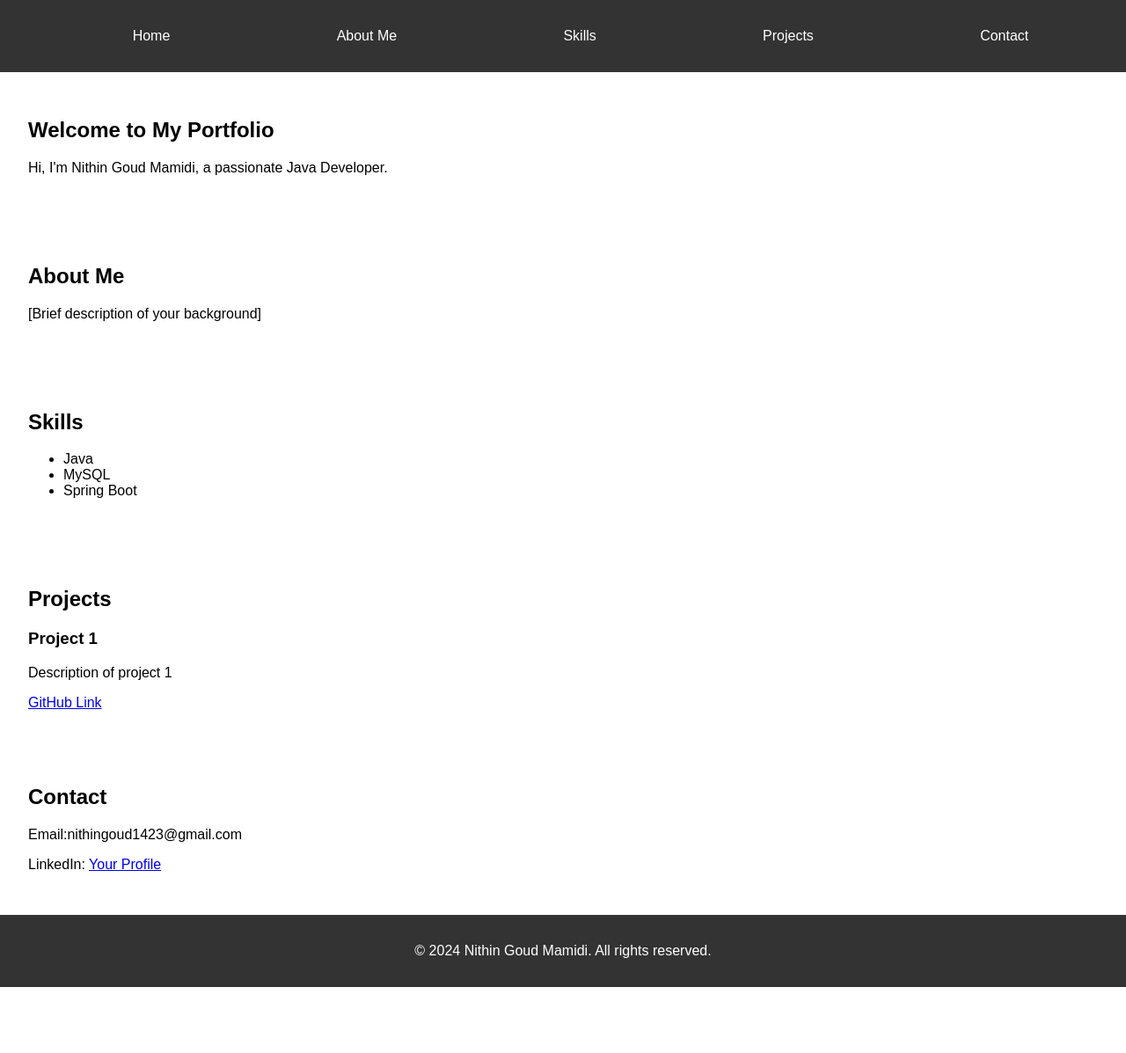
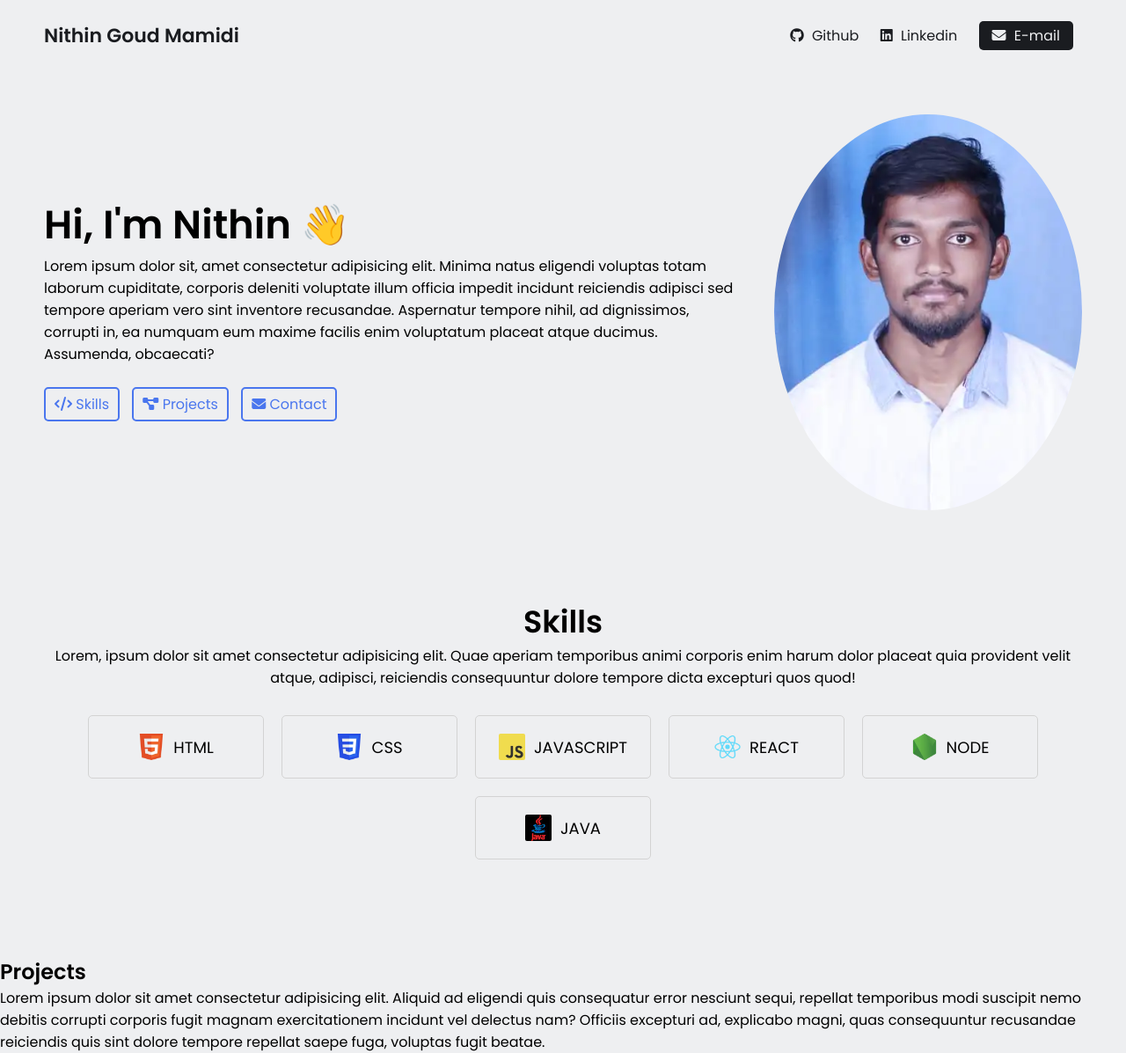
Before and after one commit to nithinbgm/My-Portfolio, a plain HTML site: page index.html in a window 1280 px wide. Shown: the whole page at 88% size. Before the commit the page ends 1122 px from the top, so only its background shows below. Drawn offline with Linux system fonts and the light colour scheme.

Commit message:
https://github.com/nithinbgm/portfolio.git

```diff
--- a/index.html
+++ b/index.html
@@ -3,59 +3,121 @@
 <head>
   <meta charset="UTF-8">
   <meta name="viewport" content="width=device-width, initial-scale=1.0">
-  <title>NithinMamidiDev.com</title>
-  <link rel="stylesheet" href="styles.css">
+
+
+  <link rel="preconnect" href="https://fonts.googleapis.com">
+<link rel="preconnect" href="https://fonts.gstatic.com" crossorigin>
+<link href="https://fonts.googleapis.com/css2?family=Poppins:wght@400;600&display=swap" rel="stylesheet">
+
+<link rel="stylesheet" href="https://cdnjs.cloudflare.com/ajax/libs/font-awesome/6.7.2/css/all.min.css" integrity="sha512-Evv84Mr4kqVGRNSgIGL/F/aIDqQb7xQ2vcrdIwxfjThSH8CSR7PBEakCr51Ck+w+/U6swU2Im1vVX0SVk9ABhg==" crossorigin="anonymous" referrerpolicy="no-referrer" />
+
+<link rel="stylesheet" href="styles.css">
+  <title>Portfolio</title>
 </head>
 <body>
-  <header>
-    <nav>
-      <ul>
-        <li><a href="#home">Home</a></li>
-        <li><a href="#about">About Me</a></li>
-        <li><a href="#skills">Skills</a></li>
-        <li><a href="#projects">Projects</a></li>
-        <li><a href="#contact">Contact</a></li>
-      </ul>
-    </nav>
-  </header>
 
-  <section id="home">
-    <h1>Welcome to My Portfolio</h1>
-    <p>Hi, I'm Nithin Goud Mamidi, a passionate Java Developer.</p>
-  </section>
+  <!--NAVBAR-->
+  <nav>
+    <div class="left">
+      <a href="/">Nithin Goud Mamidi</a>
+    </div>
+    <div class="right">
+       <a href="https://github.com/nithinbgm" target="_blank" rel="noopener noreferrer">
+        <i class="fa-brands fa-github"></i>
+        <span>Github</span>
+       </a>
+       <a href="https://www.linkedin.com/in/nithin-goud-mamidi-941025230/" target="_blank" rel="noopener noreferrer">
+        <i class="fa-brands fa-linkedin"></i>
+        <span>Linkedin</span>
+       </a>
+       <a href="mailto:nithinmamidi1423@gmail.com">
+        <i class="fa-solid fa-envelope"></i>
+        <span>E-mail</span>
+       </a>
 
-  <section id="about">
-    <h2>About Me</h2>
-    <p>[Brief description of your background]</p>
-  </section>
+    </div>
+  </nav>
 
-  <section id="skills">
-    <h2>Skills</h2>
-    <ul>
-      <li>Java</li>
-      <li>MySQL</li>
-      <li>Spring Boot</li>
-      <!-- Add more -->
-    </ul>
-  </section>
+  <main>
+    <!--SECTION 1: Hero-->
+    <section class="hero-section">
+      <div class="text">
+        <h2>Hi, I'm Nithin 👋</h2>
+        <p>Lorem ipsum dolor sit, amet consectetur adipisicing elit. Minima natus eligendi voluptas totam laborum cupiditate, corporis deleniti voluptate illum officia impedit incidunt reiciendis adipisci sed tempore aperiam vero sint inventore recusandae. Aspernatur tempore nihil, ad dignissimos, corrupti in, ea numquam eum maxime facilis enim voluptatum placeat atque ducimus. Assumenda, obcaecati?</p>
+        <div class="links">
+          <a href="#skills">
+            <i class="fa-solid fa-code"></i>
+            <span>Skills</span>
+          </a>
+          <a href="#Projects">
+            <i class="fa-solid fa-diagram-project"></i>
+            <span>Projects</span>
+          </a>
+          <a href="#Contact">
+            <i class="fa-solid fa-envelope"></i>
+            <span>Contact</span>
+          </a>
+        </div>
+      </div>
+      <div class="headshot">
+        <img src="NGpp.webp" alt="Nithin Goud Mamidi headshot">
+      </div>
+    </section>
 
-  <section id="projects">
-    <h2>Projects</h2>
-    <div>
-      <h3>Project 1</h3>
-      <p>Description of project 1</p>
-      <a href="https://github.com/nithinbgm">GitHub Link</a>
+    <!--SECTION 2: Skills-->
+    <section id="skills" class="skills-section">
+      <h2>Skills</h2>
+      <div class="text">
+        Lorem, ipsum dolor sit amet consectetur adipisicing elit. Quae aperiam temporibus animi corporis enim harum dolor placeat quia provident velit atque, adipisci, reiciendis consequuntur dolore tempore dicta excepturi quos quod!
+      </div>
+
+      <div class="cells">
+        <div class="cell">
+          <img src="html-logo.webp" alt="html logo">
+          <span>HTML</span>
+        </div>
+
+
+      <div class="cell">
+        <img src="css-logo.webp" alt="css logo">
+        <span>CSS</span>
+      </div>
+
+      <div class="cell">
+        <img src="javascript-logo.webp" alt="javascript logo">
+        <span>JAVASCRIPT</span>
+      </div>
+
+      <div class="cell">
+        <img src="react-logo.webp" alt="react logo">
+        <span>REACT</span>
+      </div>
+
+      <div class="cell">
+        <img src="node-logo.webp" alt="node logo">
+        <span>NODE</span>
+      </div>
+
+      <div class="cell">
+        <img src="java-logo.jpg" alt="java logo">
+        <span>JAVA</span>
+      </div>
     </div>
-  </section>
 
-  <section id="contact">
-    <h2>Contact</h2>
-    <p>Email:nithingoud1423@gmail.com</p>
-    <p>LinkedIn: <a href="https://www.linkedin.com/in/nithin-goud-mamidi-941025230/">Your Profile</a></p>
-  </section>
+    </section>
 
-  <footer>
-    <p>&copy; 2024 Nithin Goud Mamidi. All rights reserved.</p>
-  </footer>
+    <!--SECTION 3: Projects-->
+    <section id="projects-section">
+      <h2>Projects</h2>
+      <div class="group">
+        <div class="project details"></div>
+        <div class="text">Lorem ipsum dolor sit amet consectetur adipisicing elit. Aliquid ad eligendi quis consequatur error nesciunt sequi, repellat temporibus modi suscipit nemo debitis corrupti corporis fugit magnam exercitationem incidunt vel delectus nam? Officiis excepturi ad, explicabo magni, quas consequuntur recusandae reiciendis quis sint dolore tempore repellat saepe fuga, voluptas fugit beatae.</div>
+
+      </div>
+    </section>
+
+    <!--SECTION 4: Contact-->
+    <section id="Contact"></section>
+  </main>
 </body>
 </html>
--- a/styles.css
+++ b/styles.css
@@ -1,33 +1,206 @@
-body {
-  font-family: Arial, sans-serif;
+:root {
+  --text-color: #1a1c20;
+  --link-color: #4a76ee;
+  --background-color: #eeeff1;
+}
+
+* {
   margin: 0;
   padding: 0;
+  box-sizing: border-box;
 }
-
-header {
-  background-color: #333;
-  color: white;
-  padding: 1rem;
+html {
+  scroll-behavior: smooth;
 }
-
-nav ul {
-  list-style: none;
-  display: flex;
-  justify-content: space-around;
+body {
+  font-family: 'Poppins',sans-serif;
+  background-color: var(--background-color);
 }
-
-nav ul li a {
-  color: white;
+a {
+  color: var(--link-color);
   text-decoration: none;
 }
 
-section {
-  padding: 2rem;
+/* NAVBAR */
+nav {
+  display: flex;
+  justify-content: space-between;
+  align-items: center;
+
+  padding: 0 50px;
+  height: 80px;
+}
+nav .left a {
+  color: var(--text-color);
+  font-size: 22px;
+  font-weight: 600;
+}
+nav .right a {
+  color: var(--text-color);
+  margin: 0 10px;
+
+}
+nav .right a:last-child{
+  color: var(--background-color);
+  background-color: var(--text-color);
+  padding: 5px 15px;
+  border-radius: 5px;
+}
+nav .right a span{
+ margin-left: 5px;
+}
+/* SECTION 1:Hero */
+.hero-section{
+  display: flex;
+  justify-content: space-between;
+  align-items: center;
+  padding: 0 50px;
+  margin: 50px 0;
+  margin-bottom: 100px;/*space between each section*/
+  gap: 40px;
+
 }
 
-footer {
+.hero-section .text{
+  flex: 5;
+}
+.hero-section .text h2{
+  font-size: 45px;
+}
+.hero-section .text .links{
+  margin-top: 25px;
+}
+.hero-section .text .links a {
+  display: inline-block;
+  padding: 5px 10px;
+  border: 2px solid var(--link-color);
+  border-radius: 5px;
+  margin-right: 10px;
+  margin-bottom: 10px;
+  transition: 1s;
+}
+.hero-section .text .links a:hover{
+  color: var(--text-color);
+  border: 2px solid var(--text-color);
+}
+.hero-section .headshot{
+  flex: 2;
+  display: flex;
+  justify-content: right;
+}
+.hero-section .headshot img{
+  width: 350px;
+  border-radius: 50%;
+
+}
+
+/* SECTION 2:Skills */
+.skills-section{
+  padding: 0 50px;
+  margin-bottom: 100px;
+}
+.skills-section h2 {
   text-align: center;
-  padding: 1rem;
-  background-color: #333;
-  color: white;
+  font-size: 35px;
 }
+.skills-section .text{
+  text-align: center;
+  margin-bottom: 20px;
+}
+
+.skills-section .cells{
+  display: flex;
+  justify-content: center;
+  flex-wrap: wrap;
+}
+.skills-section .cells .cell{
+  display: flex;
+  justify-content: center;
+  align-items: center;
+  gap: 10px;
+
+  width: 200px;
+  padding: 20px 10px;
+  margin: 10px;
+  border: 1.5px solid #d3d3d3;
+  border-radius: 5px;
+
+}
+.skills-section .cells .cell img{
+  width: 30px;
+  height: 30px;
+  object-fit: contain;
+  border-radius: 2px;
+}
+.skills-section .cells .cell span{
+  font-size: 18px;
+}
+/* SECTION 3:Projects */
+.projects-section {
+  padding: 0 50px;
+  margin-bottom: 100px;
+}
+.projects-section h2 {
+  font-size: 35px;
+  margin-bottom: 30px;
+}
+.projects-section .group {
+  display: flex;
+  align-items: center;
+  gap: 50px;
+}
+.projects-section .group .person-details {
+  text-align: center;
+  flex: 2;
+}
+
+@media (max-width: 850px){
+  /*SECTION -1:Hero*/
+  .hero-section .text h2{
+    font-size: 35px;
+  }
+
+}
+@media (max-width: 740px){
+  .hero-section{
+    flex-direction: column-reverse;/*using this when the headshot comes to the upside and text in below to that*/
+  }
+
+  .hero-section .headshot img{
+    width: 300px;
+  }
+}
+
+@media (max-width: 690px){
+  /* NAVBAR */
+  nav {
+    padding: 0 20px;
+  }
+  nav .right a{
+    font-size: 22px;
+
+  }
+  nav .right a:last-child{
+    color: var(--text-color);
+    background-color: transparent;
+    padding: 0;
+  }
+  nav .right a span{
+    display: none;
+  }
+
+  /* section 1: Hero*/
+  .hero-section{
+    padding: 0 20px;
+  }
+  .hero-section .text h2{
+    font-size: 30px;
+  }
+  /* SECTION 2:Skills */
+  .skills-section {
+    padding: 0 20px;
+  }
+  .skills-section .cell .cells span {
+    font-size: 16px;
+  }
+}
```
Also changed, not shown: NGpp.webp (added), css-logo.webp (added), html-logo.webp (added), java-logo.jpg (added), javascript-logo.webp (added), node-logo.webp (added), pngegg.webp (added), react-logo.webp (added).
